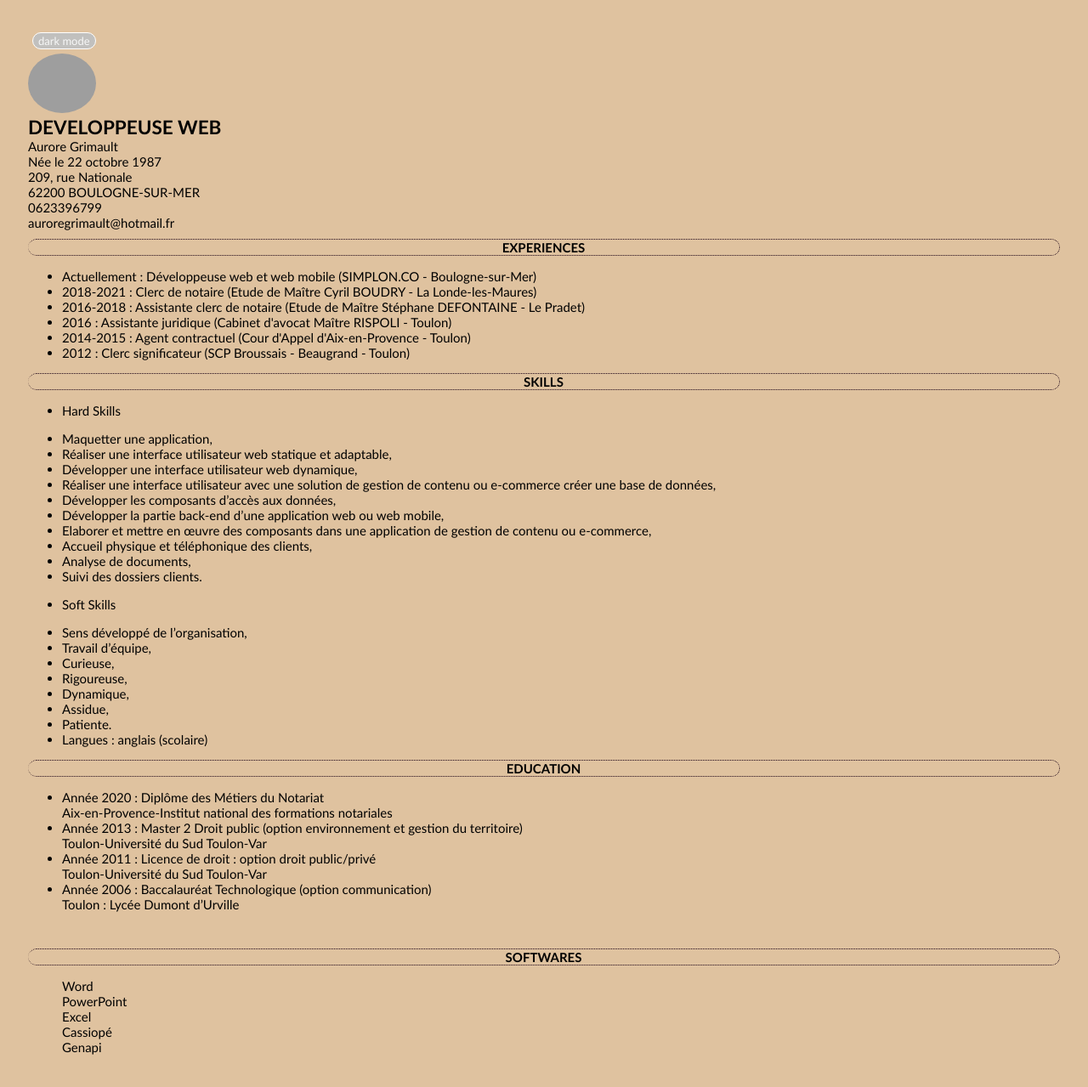
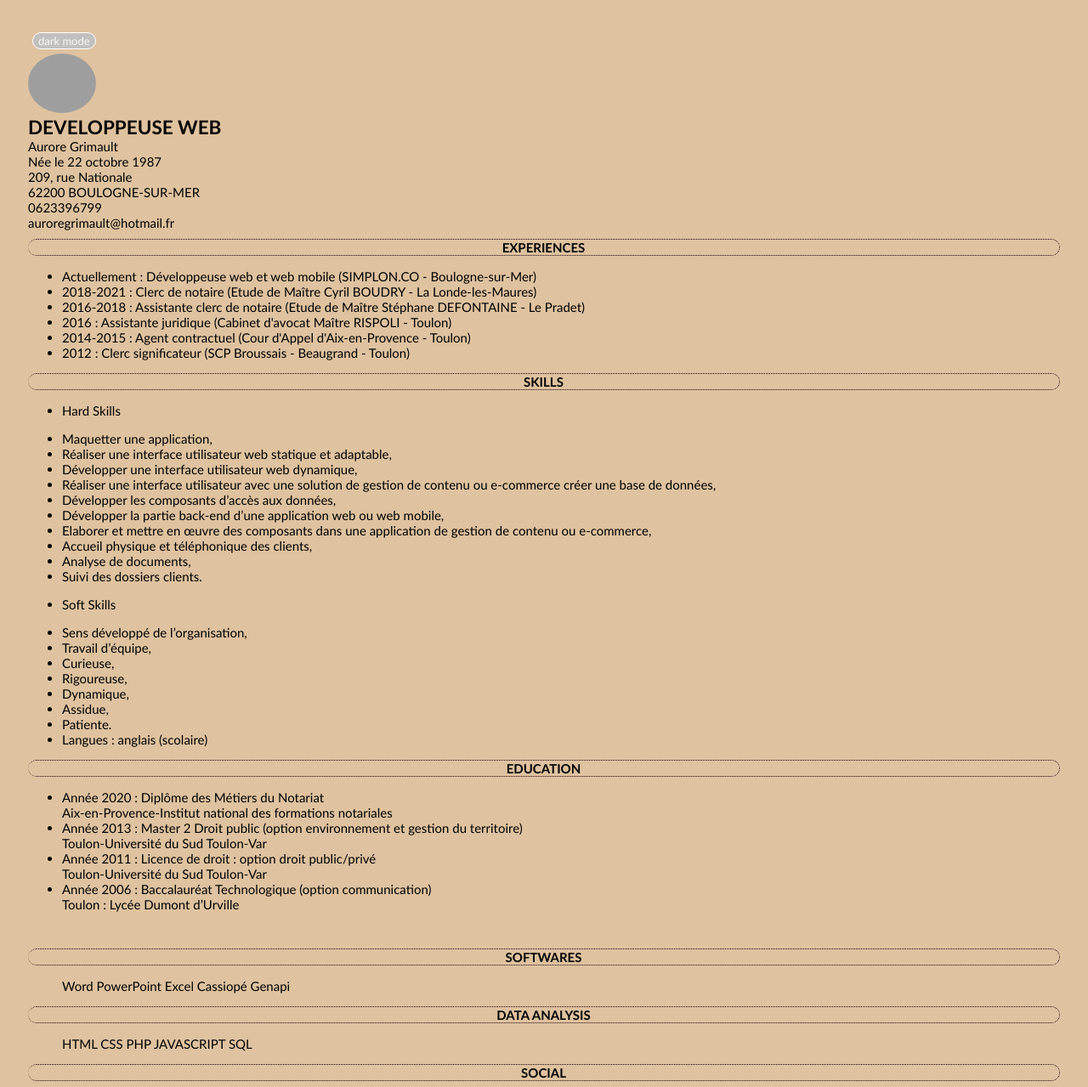
Before and after one commit to Aurore-Grimault/Aurore-GrimaultCV, a plain HTML site: page index.html in a window 1280 px wide. Shown: the top 1279 px of the page at 85% size. Drawn offline with Linux system fonts and the light colour scheme; grey boxes are pictures that could not be loaded.

Commit message:
commit 0.26

```diff
--- a/index.html
+++ b/index.html
@@ -61,28 +61,28 @@
     </ul></div>
   <div class="skill_name"><h1> EDUCATION </h1></div>
     <ul><li>Année 2020 : Diplôme des Métiers du Notariat <br>
-          Aix-en-Provence-Institut national des formations notariales<br></li>
+          Aix-en-Provence-Institut national des formations notariales</li>
       <li>Année 2013 : Master 2 Droit public (option environnement et gestion du territoire) <br>
-          Toulon-Université du Sud Toulon-Var<br></li>
+          Toulon-Université du Sud Toulon-Var</li>
       <li>Année 2011 : Licence de droit : option droit public/privé<br>
-          Toulon-Université du Sud Toulon-Var<br></li>
+          Toulon-Université du Sud Toulon-Var</li>
       <li>Année 2006 : Baccalauréat Technologique (option communication)<br>
-          Toulon : Lycée Dumont d’Urville <br></li>
+          Toulon : Lycée Dumont d’Urville</li>
     </ul><br>
 
   <div class="skill_name"><h1> SOFTWARES </h1></div>
-    <ul>Word<br>
-      PowerPoint<br>
-      Excel<br>
-      Cassiopé<br>
-      Genapi<br>
-    </ul><br>
+    <ul>Word
+      PowerPoint
+      Excel
+      Cassiopé
+      Genapi
+    </ul>
   <div class="skill_name"><h1> DATA ANALYSIS </h1></div>
-    <ul>HTML<br>
-        CSS<br>
-        PHP<br>
-        JAVASCRIPT<br>
-        SQL<br></ul>
+    <ul>HTML
+        CSS
+        PHP
+        JAVASCRIPT
+        SQL</ul>
 
   <div class="subheading"><h1>SOCIAL</h1></div>
     <a href="https://www.linkedin.com/in/aurore-grimault-260a74236/" target="_blank">
```
